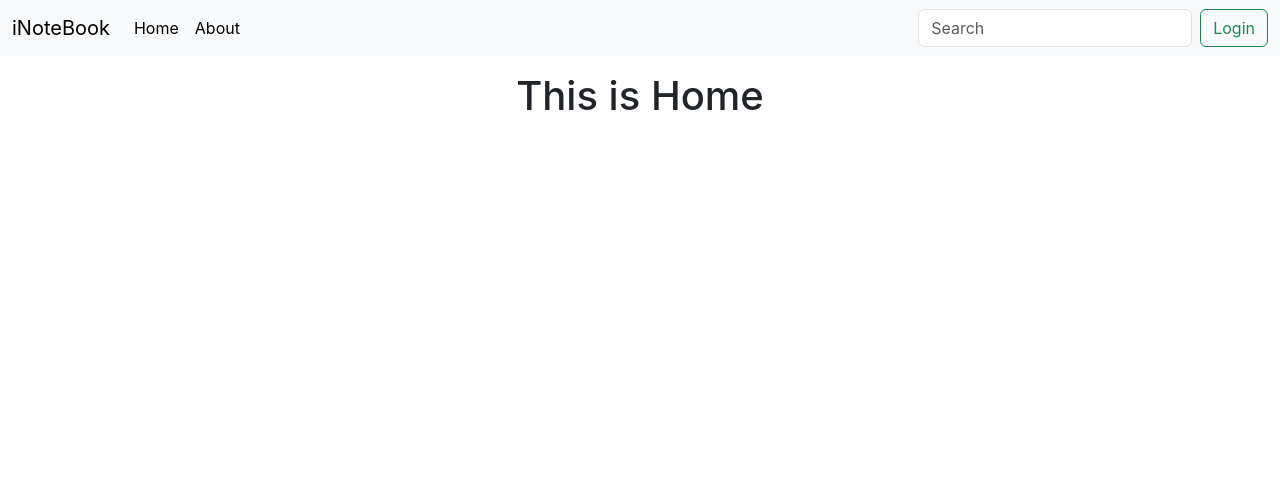
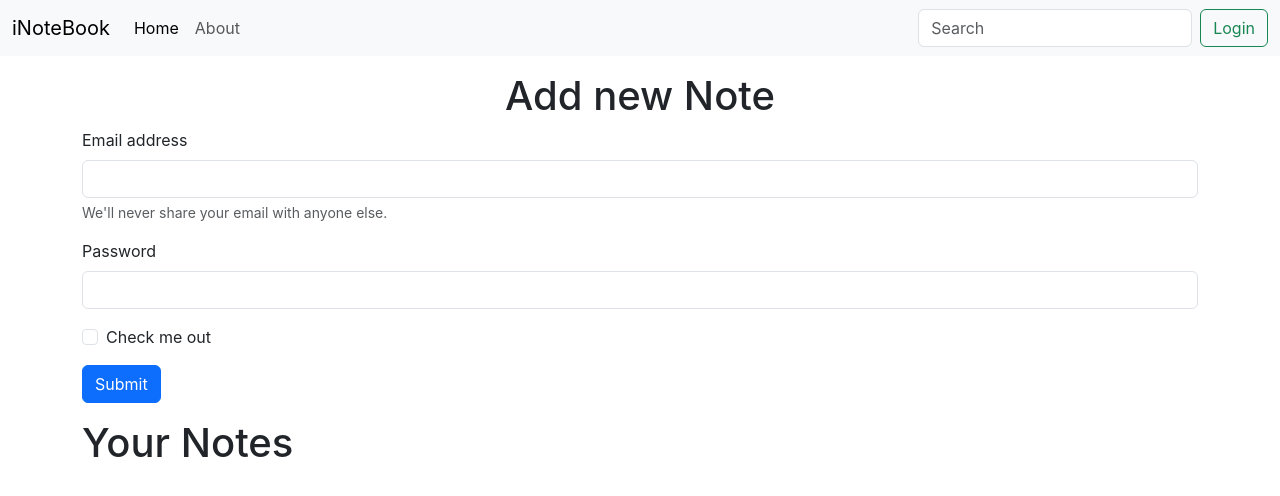
Before and after one commit to AryanKumarOfficial/iNoteBook, a React (Create React App) app: page / in a window 1280 px wide. Shown: the top 496 px of the page. Built offline with nearby package versions, Linux system fonts and the light colour scheme.

Commit message:
refactored navbar and home component

```diff
--- a/src/App.js
+++ b/src/App.js
@@ -15,6 +15,7 @@
       <NoteState>
         <Router>
           <Navbar />
+          <div className='Container'>
             <Switch>
               <Route exact path="/">
                 <Home />
@@ -23,6 +24,7 @@
                 <About />
               </Route>
             </Switch>
+          </div>
         </Router>
       </NoteState>
     </>
--- a/src/Components/About.js
+++ b/src/Components/About.js
@@ -1,16 +1,12 @@
 import React, { useContext, useEffect } from 'react'
 import noteContext from '../Context/notes/NoteContext'
 const About = () => {
-    const userData = useContext(noteContext)
-    useEffect(() => {
-        userData.update();
-    }
-    )
+
 
     return (
         <>
             <div className='container my-3'>
-                <h1 className='App'>This is About {userData.State.name}<br />and his email is {userData.State.email}</h1>
+                <h1 className='App'>This is About page</h1>
             </div>
         </>
     )
--- a/src/Components/Home.js
+++ b/src/Components/Home.js
@@ -3,8 +3,29 @@
 const Home = () => {
     return (
         <>
-            <div className="container my-3">
-                <h1 className='App'>This is Home</h1>
+            <div>
+                <div className='container my-3'>
+                    <h1 className='App'>Add new Note </h1>
+                    <form >
+                        <div class="mb-3">
+                            <label for="exampleInputEmail1" class="form-label">Email address</label>
+                            <input type="email" class="form-control" id="exampleInputEmail1" aria-describedby="emailHelp" />
+                            <div id="emailHelp" class="form-text">We'll never share your email with anyone else.</div>
+                        </div>
+                        <div class="mb-3">
+                            <label for="exampleInputPassword1" class="form-label">Password</label>
+                            <input type="password" class="form-control" id="exampleInputPassword1" />
+                        </div>
+                        <div class="mb-3 form-check">
+                            <input type="checkbox" class="form-check-input" id="exampleCheck1" />
+                            <label class="form-check-label" for="exampleCheck1">Check me out</label>
+                        </div>
+                        <button type="submit" class="btn btn-primary">Submit</button>
+                    </form>
+                </div>
+                <div className='container my-3'>
+                    <h1 >Your Notes</h1>
+                </div>
             </div>
         </>
     )
--- a/src/Components/Navbar.js
+++ b/src/Components/Navbar.js
@@ -1,6 +1,13 @@
-import React from 'react'
-import { Link } from "react-router-dom";
+import React, { useEffect } from 'react'
+import { Link, useLocation } from "react-router-dom";
+
+
 export default function Navbar() {
+    let location = useLocation();
+    useEffect(() => {
+        console.log(location.pathname);
+    }, [location])
+
     return (
         <>
             <nav className="navbar navbar-expand-lg bg-body-tertiary">
@@ -12,10 +19,10 @@
                     <div className="collapse navbar-collapse" id="navbarSupportedContent">
                         <ul className="navbar-nav me-auto mb-2 mb-lg-0">
                             <li className="nav-item">
-                                <Link className="nav-link active" aria-current="page" to="/">Home</Link>
+                                <Link className={`nav-link ${location.pathname === "/" ? "active" : ""}`} aria-current="page" to="/">Home</Link>
                             </li>
                             <li className="nav-item">
-                                <Link className="nav-link active" aria-current="page" to="/about">About</Link>
+                                <Link className={`nav-link ${location.pathname === "/about" ? "active" : ""}`} aria-current="page" to="/about">About</Link>
                             </li>
                         </ul>
                         <form className="d-flex" role="search">
--- a/src/Context/notes/NoteState.js
+++ b/src/Context/notes/NoteState.js
@@ -2,21 +2,9 @@
 import noteContext from './NoteContext'
 
 const noteState = (props) => {
-    const userInfo = {
-        "name": "Aryan",
-        "email": "aryanak9163@gmail.com"
-    }
-    const [State, setState] = useState(userInfo)
-    const update = () => {
-        setTimeout(() => {
-            setState({
-                "name": "Kush",
-                "email": "aryan.official.cse@gmail.com"
-            })
-        }, 5000);
-    }
+
     return (
-        <noteContext.Provider value={{ State, update }}>
+        <noteContext.Provider value={{}}>
             {props.children}
         </noteContext.Provider>
     )
```
Lines whose indentation alone changed are shown as unchanged.
